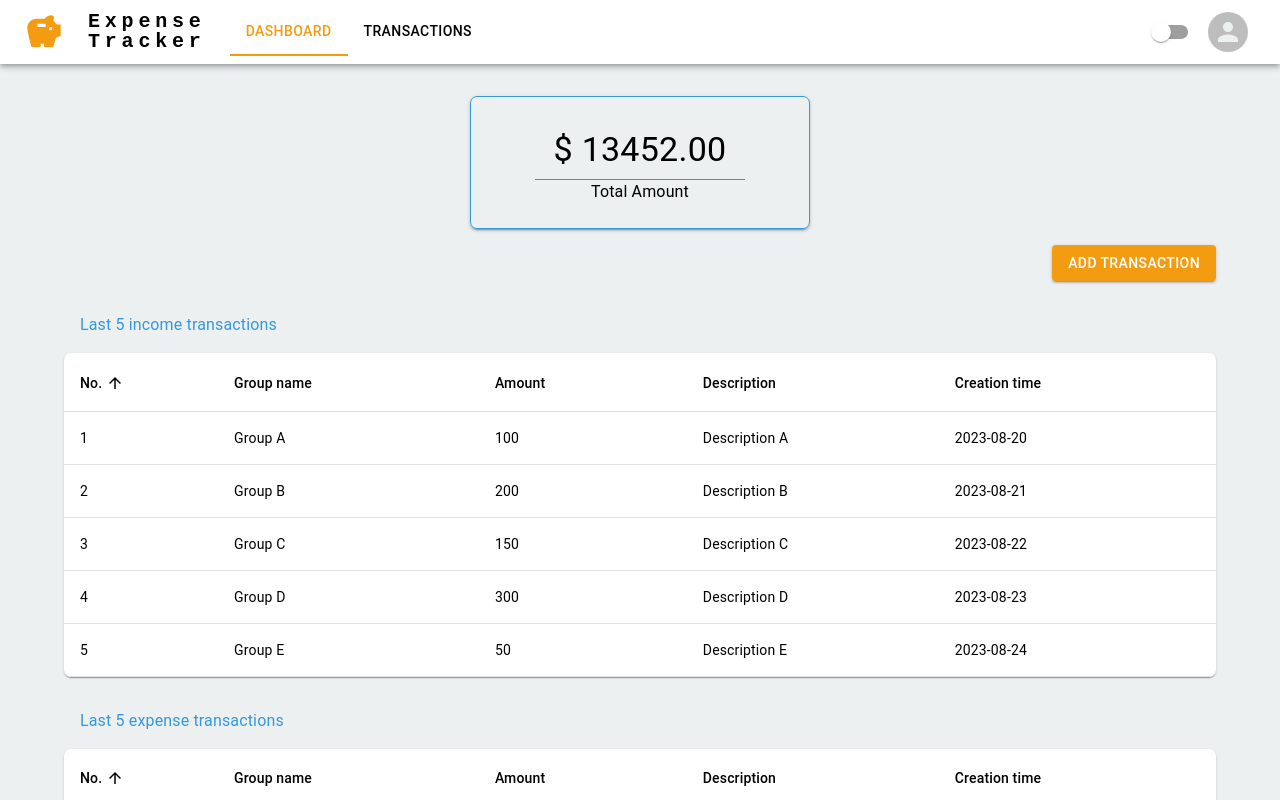
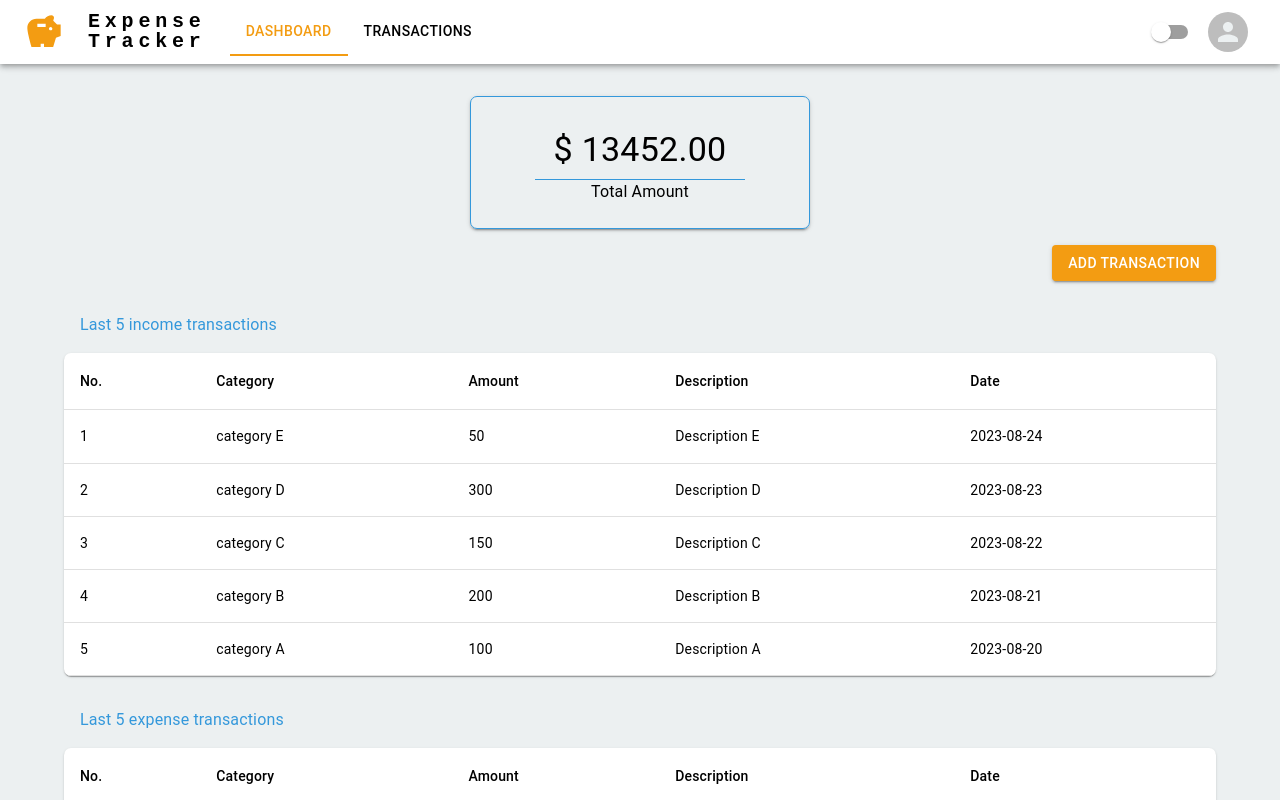
Before and after one commit to AndjelaBoltaKovacic/ExpenseTracker, a React (Create React App) app in the folder Expense Tracker - FE/: page /dashboard in a window 1280 px wide. Shown: the top 800 px of the page. Built offline with nearby package versions, Linux system fonts and the light colour scheme; sample sign-in values are in the browser's storage.

Commit message:
Added sort component

```diff
--- a/Expense Tracker - FE/src/common/form/add-transaction/add-transaction-form.tsx
+++ b/Expense Tracker - FE/src/common/form/add-transaction/add-transaction-form.tsx
@@ -26,12 +26,12 @@ const AddTransactionForm = ({
     formState: { errors },
   } = useForm();
   const transactionTypes = ['Income', 'Expense'];
-  const transactionCategories = ['Group A', 'Group B', 'Group C', 'Group D', 'Group E'];
-  const { type, group, description, amount } = transactionToEdit as Expense;
+  const transactionCategories = ['category A', 'category B', 'category C', 'category D', 'category E'];
+  const { type, category, description, amount } = transactionToEdit ? (transactionToEdit as Expense) : ({} as Expense);
 
   const notChanged =
     type === watch('transactionType') &&
-    group === watch('transactionCategory') &&
+    category === watch('transactionCategory') &&
     description === watch('transactionDescription') &&
     amount === watch('amount');
 
@@ -41,16 +41,16 @@ const AddTransactionForm = ({
 
   return (
     <form onSubmit={handleSubmit(onSubmit)}>
-      <FormControl fullWidth variant='outlined' error={!!errors.transactionType} margin='normal'>
+      <FormControl fullWidth variant="outlined" error={!!errors.transactionType} margin="normal">
         <InputLabel>Transaction Type</InputLabel>
         <Controller
-          name='transactionType'
+          name="transactionType"
           control={control}
           defaultValue={type || undefined}
           rules={{ required: 'This field is required' }}
           render={({ field }) => (
             <>
-              <Select {...field} label='Transaction Type'>
+              <Select {...field} label="Transaction Type">
                 {transactionTypes.map((type, index) => (
                   <MenuItem key={index} value={type}>
                     {type}
@@ -62,16 +62,16 @@ const AddTransactionForm = ({
           )}
         />
       </FormControl>
-      <FormControl fullWidth variant='outlined' error={!!errors.transactionCategory} margin='normal'>
+      <FormControl fullWidth variant="outlined" error={!!errors.transactionCategory} margin="normal">
         <InputLabel>Transaction Category</InputLabel>
         <Controller
-          name='transactionCategory'
+          name="transactionCategory"
           control={control}
-          defaultValue={group || undefined}
+          defaultValue={category || undefined}
           rules={{ required: 'This field is required' }}
           render={({ field }) => (
             <>
-              <Select {...field} label='Transaction Category'>
+              <Select {...field} label="Transaction Category">
                 {transactionCategories.map((type, index) => (
                   <MenuItem key={index} value={type}>
                     {type}
@@ -87,11 +87,11 @@ const AddTransactionForm = ({
       </FormControl>
 
       <TextField
-        label='Transaction Description'
+        label="Transaction Description"
         fullWidth
         defaultValue={description || undefined}
-        variant='outlined'
-        margin='normal'
+        variant="outlined"
+        margin="normal"
         {...register('transactionDescription', {
           required: 'This field is required',
           minLength: { value: 5, message: 'Description must have at least 5 characters' },
@@ -99,17 +99,17 @@ const AddTransactionForm = ({
         error={!!errors.transactionDescription}
         helperText={errors?.transactionDescription?.message as ReactNode}
       />
-      <FormControl fullWidth variant='outlined' error={!!errors.amount} margin='normal'>
+      <FormControl fullWidth variant="outlined" error={!!errors.amount} margin="normal">
         <Controller
           defaultValue={amount || undefined}
-          name='amount'
+          name="amount"
           control={control}
           rules={{
             required: 'This field is required',
           }}
           render={({ field }) => (
             <>
-              <CurrencyInput {...field} label='Amount' name='amount' fullWidth />
+              <CurrencyInput {...field} label="Amount" name="amount" fullWidth />
               {errors?.amount && <FormHelperText>{errors?.amount?.message as string}</FormHelperText>}
             </>
           )}
--- /dev/null
+++ b/Expense Tracker - FE/src/common/table/sort-label.tsx
@@ -0,0 +1,36 @@
+import { TableSortLabel } from '@mui/material';
+import { VoidFn } from '../../models/common';
+
+function SortLabel({
+  disabled,
+  title,
+  propertyName,
+  orderBy,
+  order,
+  handleSort,
+}: {
+  disabled?: boolean;
+  title: string;
+  propertyName: string;
+  orderBy: string;
+  order: 'asc' | 'desc';
+  handleSort: VoidFn;
+}) {
+  return (
+    <>
+      {disabled ? (
+        title
+      ) : (
+        <TableSortLabel
+          active={orderBy === propertyName}
+          direction={orderBy === propertyName ? order : 'asc'}
+          onClick={() => handleSort(propertyName)}
+        >
+          {title}
+        </TableSortLabel>
+      )}
+    </>
+  );
+}
+
+export default SortLabel;
--- a/Expense Tracker - FE/src/common/table/table.tsx
+++ b/Expense Tracker - FE/src/common/table/table.tsx
@@ -7,25 +7,27 @@ import TableHead from '@mui/material/TableHead';
 import TableRow from '@mui/material/TableRow';
 import Button from '@mui/material/Button';
 import Paper from '@mui/material/Paper';
-import TableSortLabel from '@mui/material/TableSortLabel';
 import { Expense } from '../../models/expenses';
 import { VoidFn } from '../../models/common';
+import SortLabel from './sort-label';
 
 type DataEntry = Array<Expense>[number];
 
 const DataTable = ({
+  disableSort,
   hideButtons,
   data,
   onEditClick,
   onDeleteClick,
 }: {
+  disableSort?: boolean;
   hideButtons?: boolean;
   data: Expense[];
   onEditClick?: VoidFn;
   onDeleteClick?: VoidFn;
 }) => {
-  const [orderBy, setOrderBy] = useState<keyof DataEntry>('id');
-  const [order, setOrder] = useState<'asc' | 'desc'>('asc');
+  const [orderBy, setOrderBy] = useState<keyof DataEntry>('creationTime');
+  const [order, setOrder] = useState<'asc' | 'desc'>('desc');
 
   const handleSort = (property: keyof DataEntry) => {
     const isAscending = orderBy === property && order === 'asc';
@@ -45,53 +47,49 @@ const DataTable = ({
   return (
     <>
       <TableContainer component={Paper} sx={{ borderRadius: '7px' }}>
-        <Table aria-label='Sortable table'>
+        <Table aria-label="Sortable table">
           <TableHead>
             <TableRow>
+              <TableCell>No.</TableCell>
               <TableCell>
-                <TableSortLabel
-                  active={orderBy === 'id'}
-                  direction={orderBy === 'id' ? order : 'asc'}
-                  onClick={() => handleSort('id')}
-                >
-                  No.
-                </TableSortLabel>
+                <SortLabel
+                  disabled={disableSort}
+                  propertyName="category"
+                  title="Category"
+                  handleSort={handleSort}
+                  order={order}
+                  orderBy={orderBy}
+                />
               </TableCell>
               <TableCell>
-                <TableSortLabel
-                  active={orderBy === 'group'}
-                  direction={orderBy === 'group' ? order : 'asc'}
-                  onClick={() => handleSort('group')}
-                >
-                  Group name
-                </TableSortLabel>
+                <SortLabel
+                  disabled={disableSort}
+                  propertyName="amount"
+                  title="Amount"
+                  handleSort={handleSort}
+                  order={order}
+                  orderBy={orderBy}
+                />
               </TableCell>
               <TableCell>
-                <TableSortLabel
-                  active={orderBy === 'amount'}
-                  direction={orderBy === 'amount' ? order : 'asc'}
-                  onClick={() => handleSort('amount')}
-                >
-                  Amount
-                </TableSortLabel>
+                <SortLabel
+                  disabled={disableSort}
+                  propertyName="description"
+                  title="Description"
+                  handleSort={handleSort}
+                  order={order}
+                  orderBy={orderBy}
+                />
               </TableCell>
               <TableCell>
-                <TableSortLabel
-                  active={orderBy === 'description'}
-                  direction={orderBy === 'description' ? order : 'asc'}
-                  onClick={() => handleSort('description')}
-                >
-                  Description
-                </TableSortLabel>
-              </TableCell>
-              <TableCell>
-                <TableSortLabel
-                  active={orderBy === 'creationTime'}
-                  direction={orderBy === 'creationTime' ? order : 'asc'}
-                  onClick={() => handleSort('creationTime')}
-                >
-                  Creation time
-                </TableSortLabel>
+                <SortLabel
+                  disabled={disableSort}
+                  propertyName="creationTime"
+                  title="Date"
+                  handleSort={handleSort}
+                  order={order}
+                  orderBy={orderBy}
+                />
               </TableCell>
               {!hideButtons && (
                 <>
@@ -102,24 +100,24 @@ const DataTable = ({
             </TableRow>
           </TableHead>
           <TableBody>
-            {sortedData.map((row) => (
+            {sortedData.map((row, i) => (
               <TableRow key={row.id}>
-                <TableCell>{row.id}</TableCell>
-                <TableCell>{row.group}</TableCell>
+                <TableCell>{i + 1}</TableCell>
+                <TableCell>{row.category}</TableCell>
                 <TableCell>{row.amount}</TableCell>
                 <TableCell>{row.description}</TableCell>
                 <TableCell>{row.creationTime}</TableCell>
                 {!hideButtons && (
                   <>
                     <TableCell>
-                      <Button variant='outlined' color='primary' onClick={onEditClick && (() => onEditClick(row))}>
+                      <Button variant="outlined" color="primary" onClick={onEditClick && (() => onEditClick(row))}>
                         Edit
                       </Button>
                     </TableCell>
                     <TableCell>
                       <Button
-                        variant='outlined'
-                        color='secondary'
+                        variant="outlined"
+                        color="secondary"
                         onClick={onDeleteClick && (() => onDeleteClick(row))}
                       >
                         Delete
--- a/Expense Tracker - FE/src/models/expenses.ts
+++ b/Expense Tracker - FE/src/models/expenses.ts
@@ -1,7 +1,7 @@
 export interface Expense {
   id: number;
-  group: string;
-  type: 'Income' | 'Expense'
+  category: string;
+  type: 'Income' | 'Expense';
   amount: number;
   description: string;
   creationTime: string;
--- a/Expense Tracker - FE/src/services/mocks/expenses.ts
+++ b/Expense Tracker - FE/src/services/mocks/expenses.ts
@@ -1,9 +1,44 @@
 import { Expense } from '../../models/expenses';
 
 export const expenses: Expense[] = [
-  { id: 1, group: 'Group A', amount: 100, description: 'Description A', creationTime: '2023-08-20', type: 'Income' },
-  { id: 2, group: 'Group B', amount: 200, description: 'Description B', creationTime: '2023-08-21', type: 'Income' },
-  { id: 3, group: 'Group C', amount: 150, description: 'Description C', creationTime: '2023-08-22', type: 'Income' },
-  { id: 4, group: 'Group D', amount: 300, description: 'Description D', creationTime: '2023-08-23', type: 'Income' },
-  { id: 5, group: 'Group E', amount: 50, description: 'Description E', creationTime: '2023-08-24', type: 'Income' },
+  {
+    id: 1,
+    category: 'category A',
+    amount: 100,
+    description: 'Description A',
+    creationTime: '2023-08-20',
+    type: 'Income',
+  },
+  {
+    id: 2,
+    category: 'category B',
+    amount: 200,
+    description: 'Description B',
+    creationTime: '2023-08-21',
+    type: 'Income',
+  },
+  {
+    id: 3,
+    category: 'category C',
+    amount: 150,
+    description: 'Description C',
+    creationTime: '2023-08-22',
+    type: 'Income',
+  },
+  {
+    id: 4,
+    category: 'category D',
+    amount: 300,
+    description: 'Description D',
+    creationTime: '2023-08-23',
+    type: 'Income',
+  },
+  {
+    id: 5,
+    category: 'category E',
+    amount: 50,
+    description: 'Description E',
+    creationTime: '2023-08-24',
+    type: 'Income',
+  },
 ];
```
Also changed, not shown: Expense Tracker - FE/src/common/modal/custom-modal.tsx (+4 -3 lines), Expense Tracker - FE/src/pages/layout/dashboard/dashboard.tsx (+8 -8 lines), 1 other file (tests, documents, lock files or other folders).
